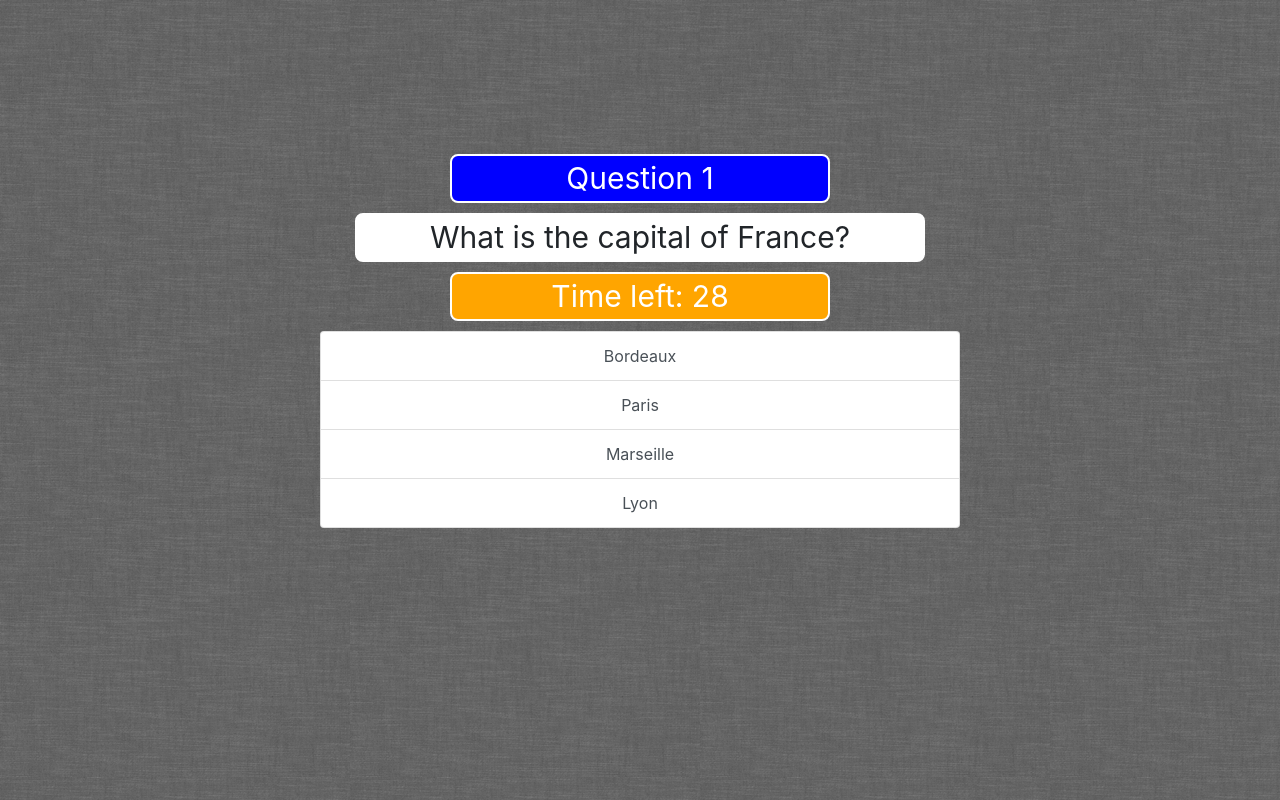
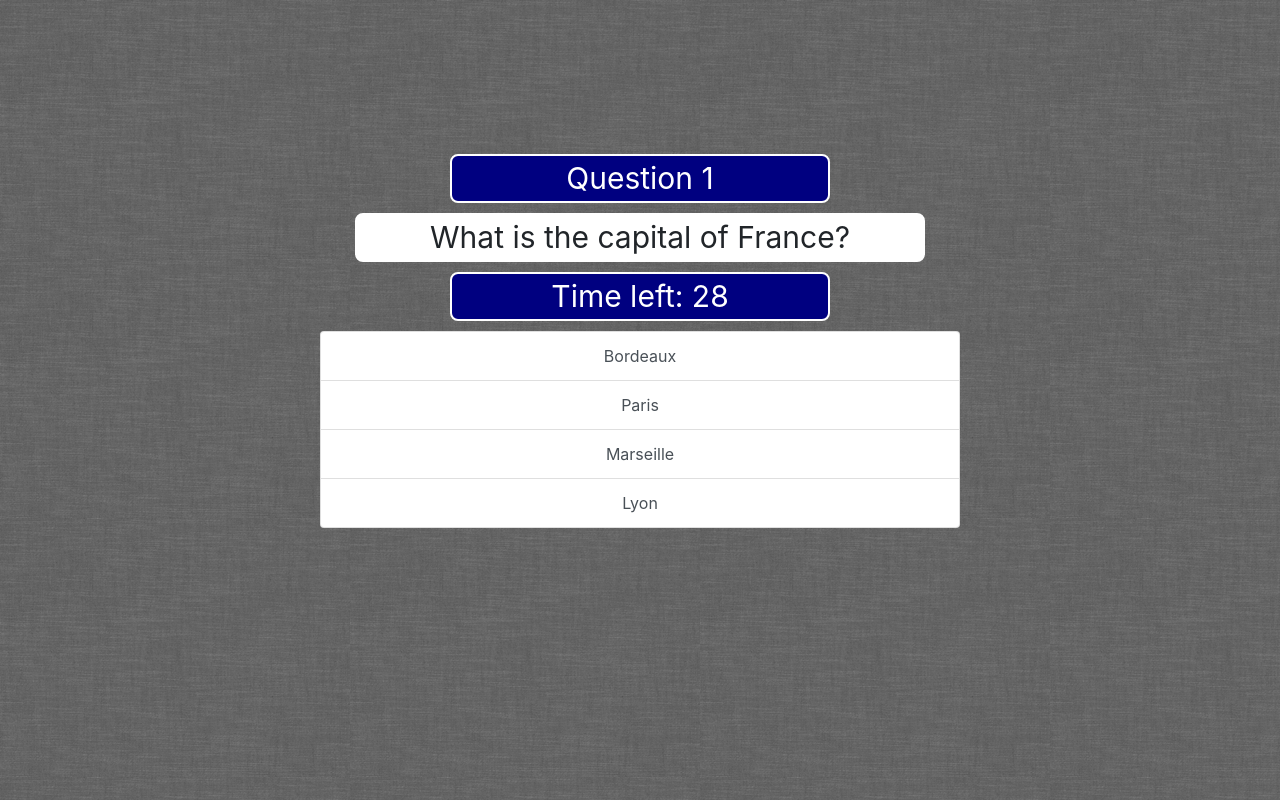
Before and after one commit to JCScalabre/TriviaGame, a plain HTML site: page index.html in a window 1280 px wide. Both pictures are taken after a click on the button "Start". Drawn offline with nearby package versions, Linux system fonts and the light colour scheme.

Commit message:
minor changes

```diff
--- a/assets/css/style.css
+++ b/assets/css/style.css
@@ -16,12 +16,11 @@ body {
 #questionNumber {
 	text-align: center;
 	margin-bottom: 10px;
-	background-color: blue;
+	background-color: navy;
 	color: white;
 	border: solid 2px white;
 	border-radius: 8px;
-/*	background: red;
-*/}
+}
 
 #question {
 	text-align: center;
@@ -29,18 +28,16 @@ body {
 	background-color: white;
 	border: solid 2px white;
 	border-radius: 8px;
-	/*	background: blue;
-*/}
+}
 
 #timeleft {
 	text-align: center;
 	margin-bottom: 10px;
-	background-color: orange;
+	background-color: navy;
 	color: white;
 	border: solid 2px white;
 	border-radius: 8px;
-	/*	background: yellow;
-*/}
+}
 
 .list-group {
 	text-align: center;
--- a/assets/javascript/app.js
+++ b/assets/javascript/app.js
@@ -28,9 +28,6 @@ question4 = {
 
 ]
 
-// console.log(questions[0].rightanswer);
-// console.log(questions[0].answers[0]);
-
 // Variables:
 
 var correctanswers = 0;
@@ -44,7 +41,6 @@ var currentquestion = 0;
 
 function timer() {
 	time--;
-	// console.log(time);
 	$("#timeleftnumber").html(time);
 	// When time is up:
 	if (time === 0) {
```
